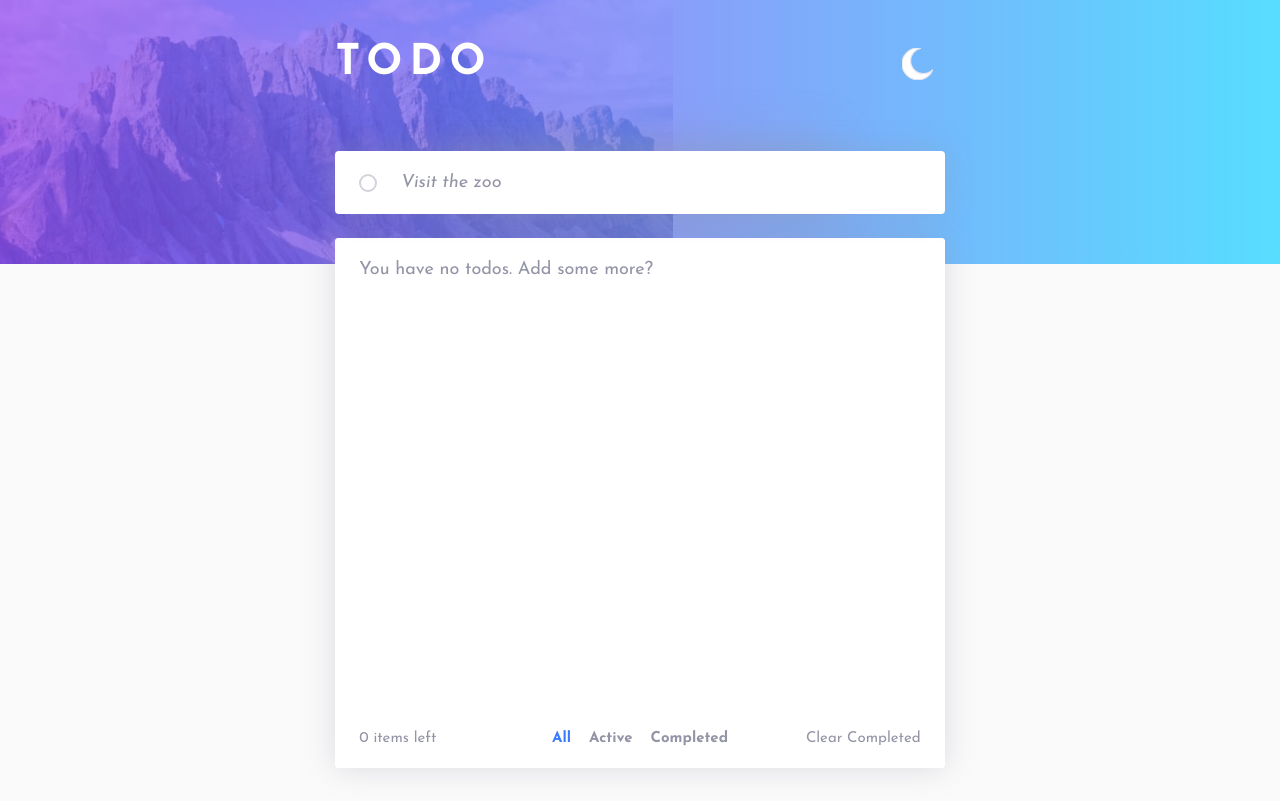
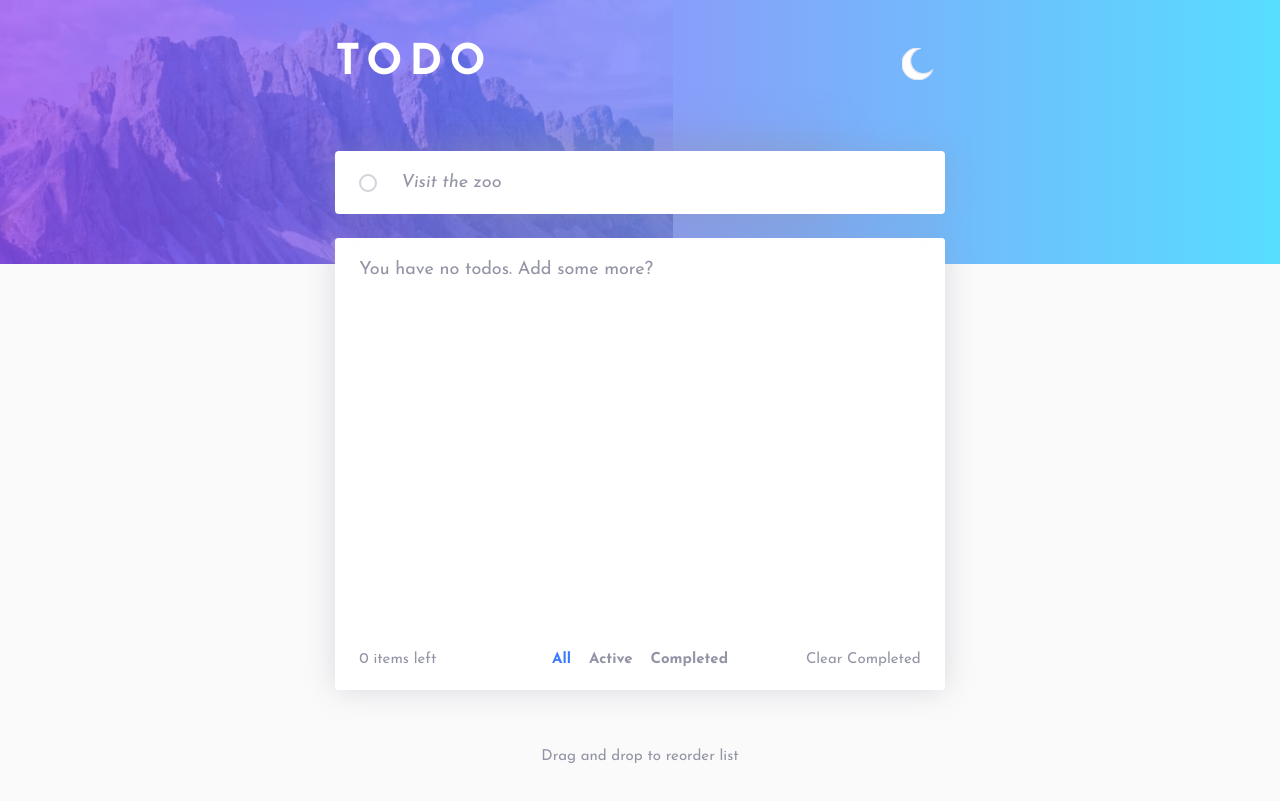
Before and after one commit to AlexKMarshall/todo, a Next.js app: page /todos in a window 1280 px wide. Built offline with nearby package versions, Linux system fonts and the light colour scheme.

Commit message:
Add drag and drop instruction

```diff
--- a/pages/todos.tsx
+++ b/pages/todos.tsx
@@ -50,9 +50,9 @@ export default function TodosPage() {
               }}
               filters={filters}
             />
-            {/* <footer>
-            <small>Some footer text</small>
-          </footer> */}
+            <footer className={styles.footer}>
+              <small>Drag and drop to reorder list</small>
+            </footer>
           </main>
         </div>
       </div>
--- a/styles/todo.module.scss
+++ b/styles/todo.module.scss
@@ -66,3 +66,11 @@
   text-transform: uppercase;
   letter-spacing: 0.17em;
 }
+
+.footer {
+  display: flex;
+  flex-direction: column;
+  align-items: center;
+  text-align: center;
+  color: var(--muted-text-color);
+}
```
